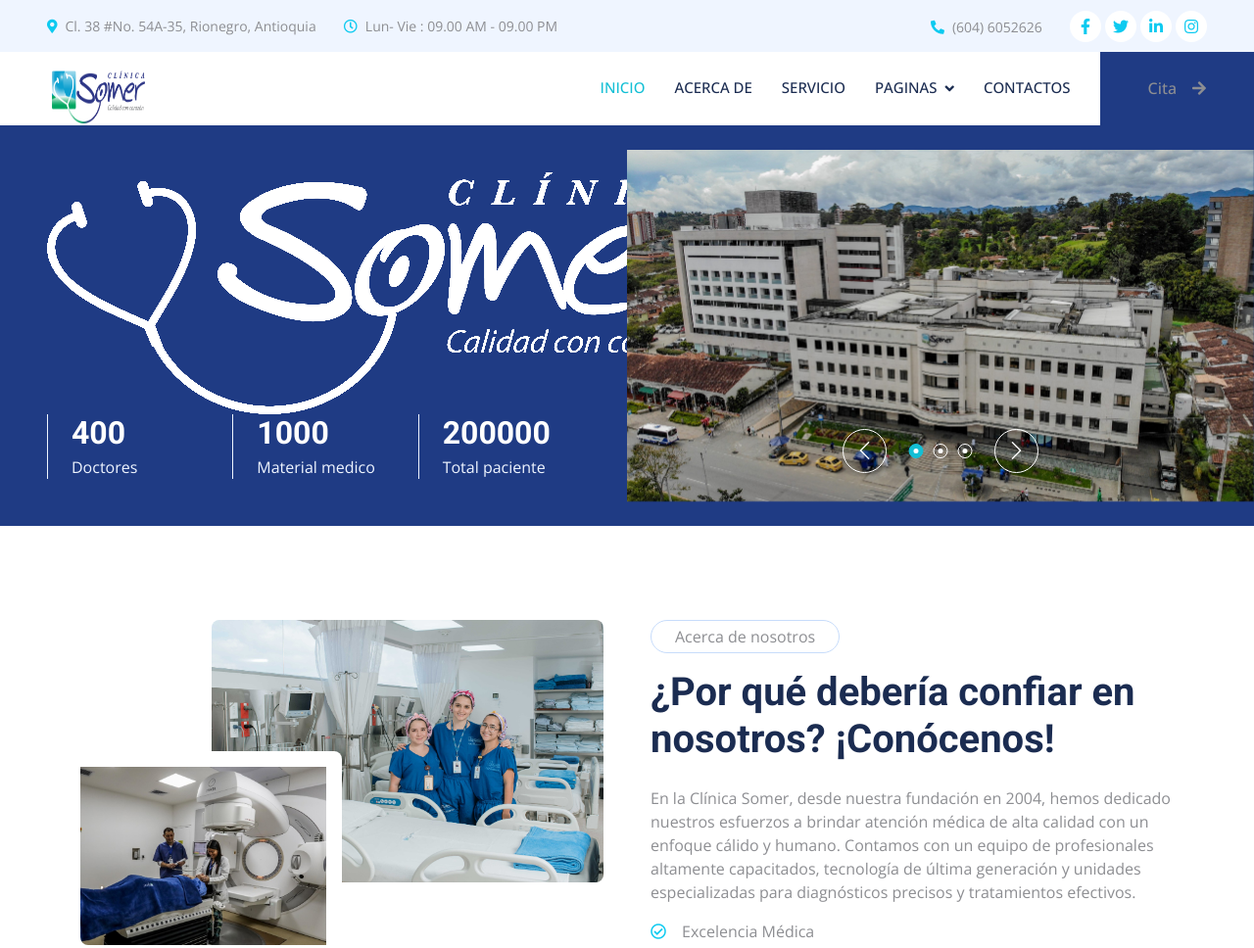
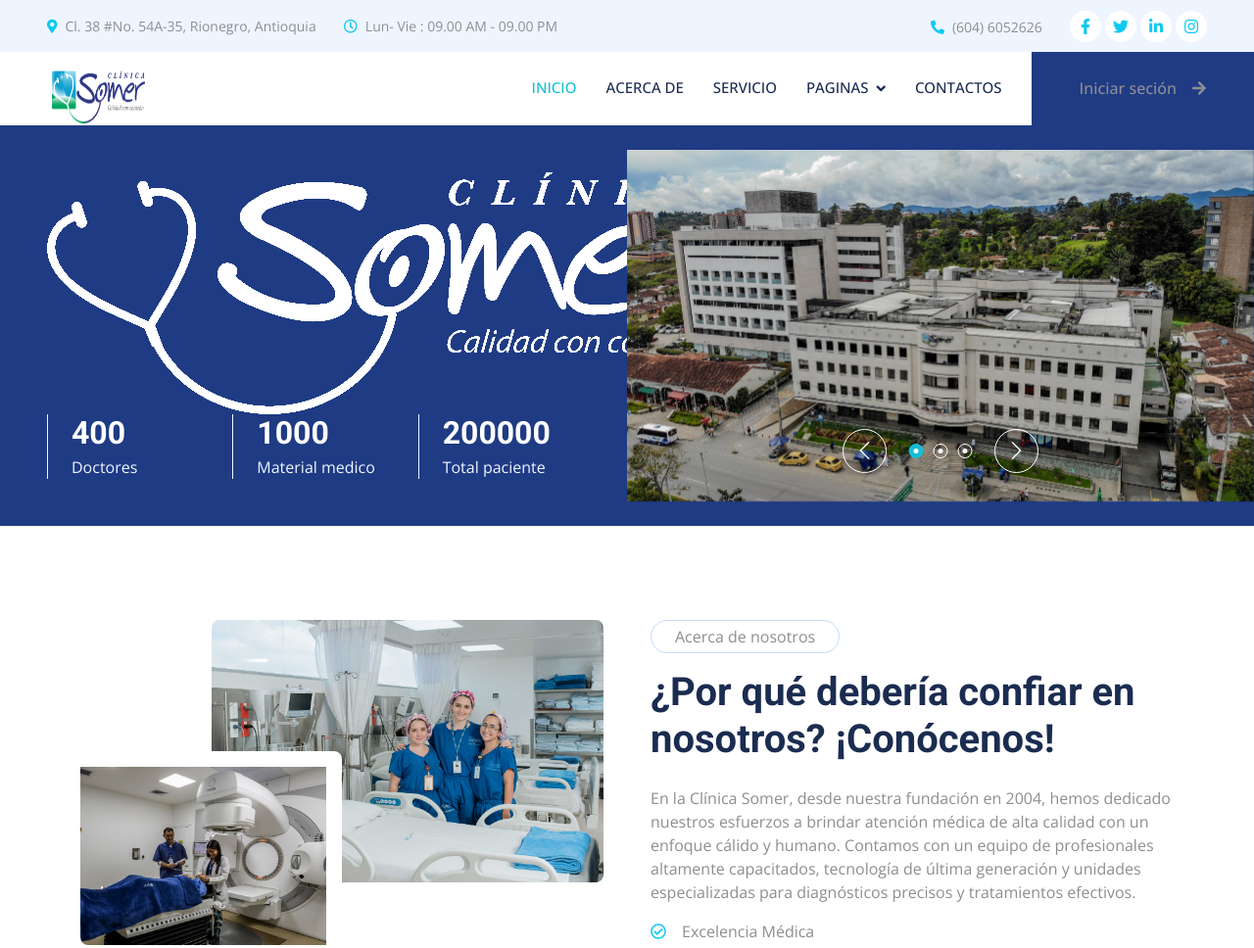
Before and after one commit to JorG1207/bootstrap, a plain HTML site: page proyecto5/index.html in a window 1280 px wide. Shown: the top 968 px of the page at 98% size. Drawn offline with nearby package versions, Linux system fonts and the light colour scheme.

Commit message:
Update index.html

```diff
--- a/proyecto5/index.html
+++ b/proyecto5/index.html
@@ -95,7 +95,7 @@
                 </div>
                 <a href="#contacto" class="nav-item nav-link">Contactos</a>
             </div>
-            <a href="#citas" class="btn color1 color-btn rounded-0 py-4 px-lg-5 d-none d-lg-block text">Cita<i class="fa fa-arrow-right ms-3"></i></a>
+            <a href="#citas" class="btn color1 color-btn rounded-0 py-4 px-lg-5 d-none d-lg-block text">Iniciar seción<i class="fa fa-arrow-right ms-3"></i></a>
         </div>
     </nav>
     <!-- Navbar End -->
```
